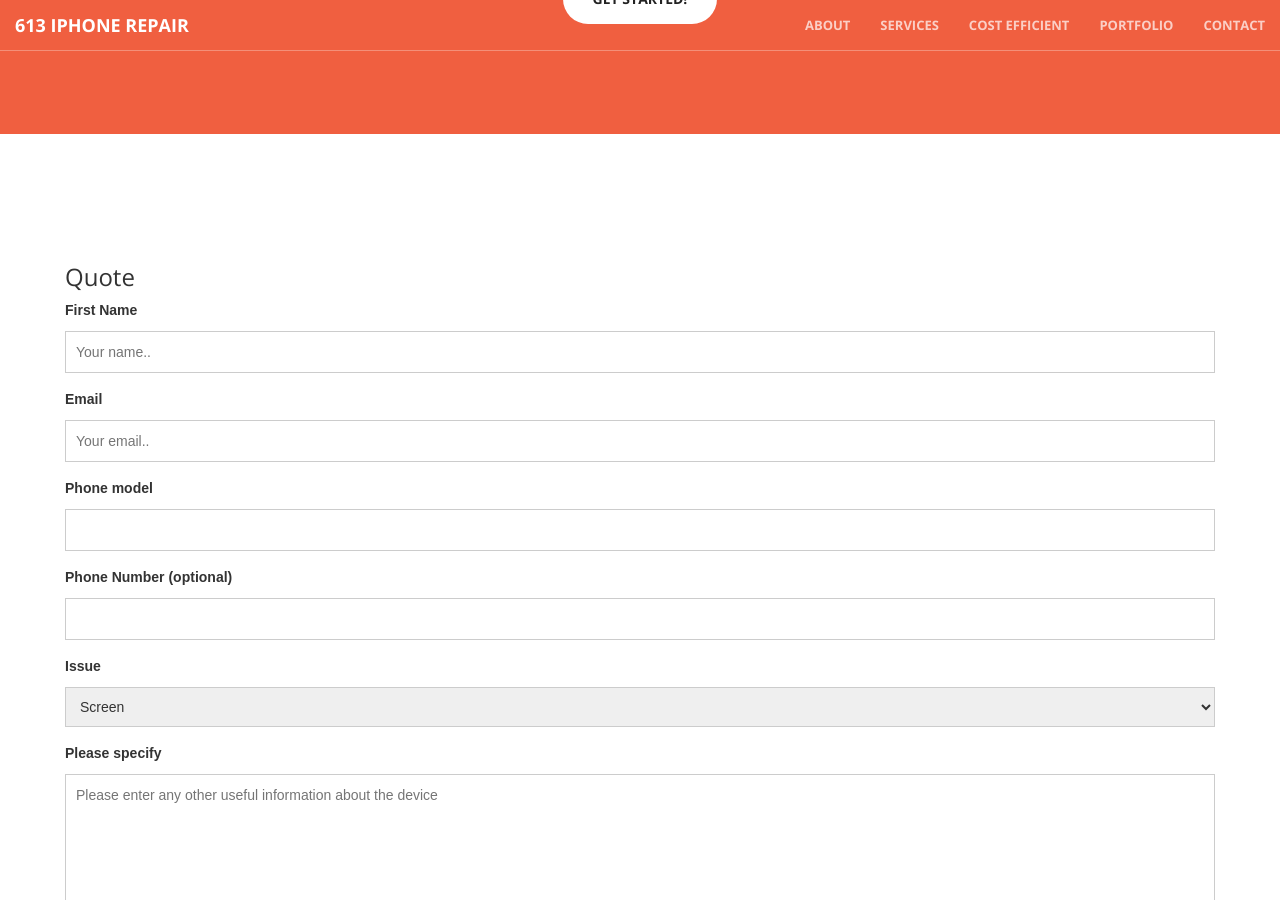
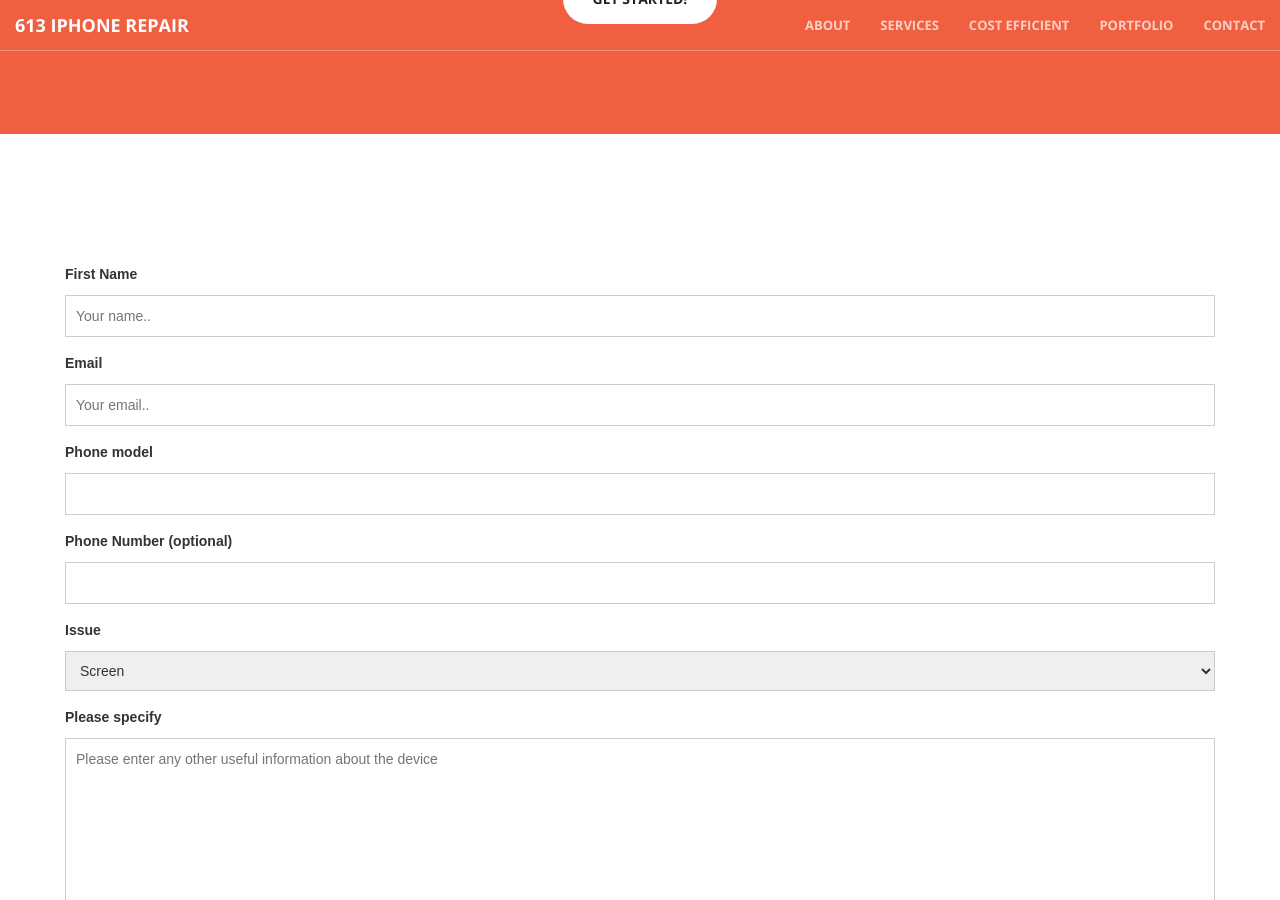
Before and after one commit to SuhaibElkomy/613iphonerepair, a Jekyll site: the page built from index.html, in a window 1280 px wide and 900 px high, scrolled down 1156 px. Built offline with Jekyll 4.4.1, drawn with Linux system fonts in a browser that asks for light colours.

Commit message:
Update Quote.html

```diff
--- a/_includes/Quote.html
+++ b/_includes/Quote.html
@@ -66,7 +66,7 @@ input[type=submit]:hover {
 </head>
 <body>
 
-<h3>Quote</h3>
+<h3></h3>
 
 
 
```
